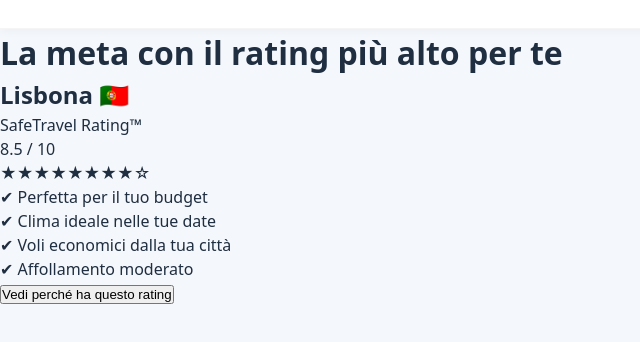
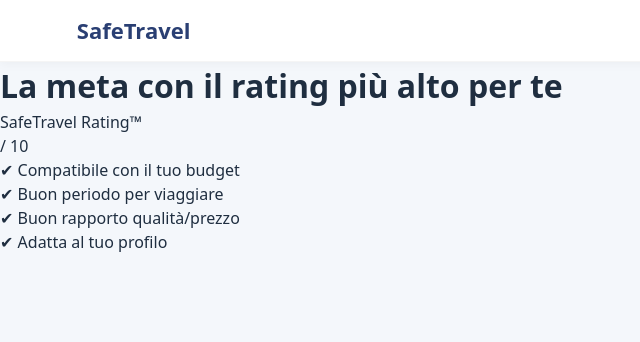
Before and after one commit to cancognif/Safe-Travel, a plain HTML site: page results.html in a window 1280 px wide. Shown: the whole page, without its empty margins (0-640 px from the left). Drawn offline with Linux system fonts and the light colour scheme.

Commit message:
Update results.html

```diff
--- a/results.html
+++ b/results.html
@@ -10,42 +10,39 @@
 <body>
 
 <header class="nav">
-    <!-- stessa navbar -->
+  <div class="nav-left">
+    <span class="brand">SafeTravel</span>
+  </div>
 </header>
 
 <main class="results-container">
 
-    <h1 class="results-title">
-      La meta con il rating più alto per te
-    </h1>
+  <h1>La meta con il rating più alto per te</h1>
 
-    <!-- ⭐ CARD RATING PRINCIPALE -->
+  <!-- ⭐ RATING CARD -->
   <div class="rating-card">
     <div class="rating-header">
-        <h2 class="destination-name">Lisbona 🇵🇹</h2>
+      <h2 class="destination-name"></h2>
       <span class="rating-badge">SafeTravel Rating™</span>
     </div>
 
     <div class="rating-score">
-        <span class="score-number">8.5</span>
+      <span class="score-number"></span>
       <span class="score-max">/ 10</span>
     </div>
 
-      <div class="rating-stars">★★★★★★★★☆</div>
+    <div class="rating-stars"></div>
 
     <ul class="rating-reasons">
-        <li>✔ Perfetta per il tuo budget</li>
-        <li>✔ Clima ideale nelle tue date</li>
-        <li>✔ Voli economici dalla tua città</li>
-        <li>✔ Affollamento moderato</li>
+      <li>✔ Compatibile con il tuo budget</li>
+      <li>✔ Buon periodo per viaggiare</li>
+      <li>✔ Buon rapporto qualità/prezzo</li>
+      <li>✔ Adatta al tuo profilo</li>
     </ul>
-
-      <button class="rating-details-btn">
-        Vedi perché ha questo rating
-      </button>
   </div>
 
 </main>
 
+<script src="script.js"></script>
 </body>
 </html>
```
Lines whose indentation alone changed are shown as unchanged.
